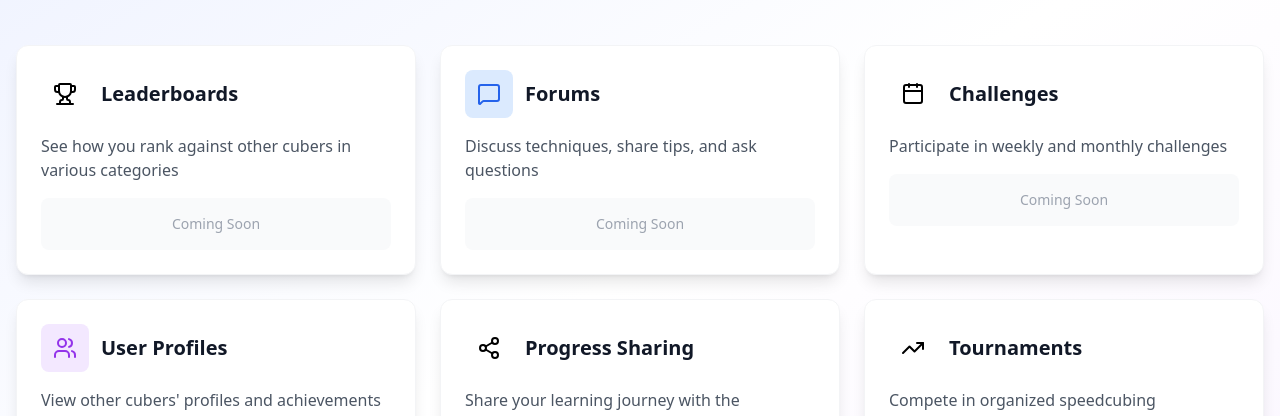
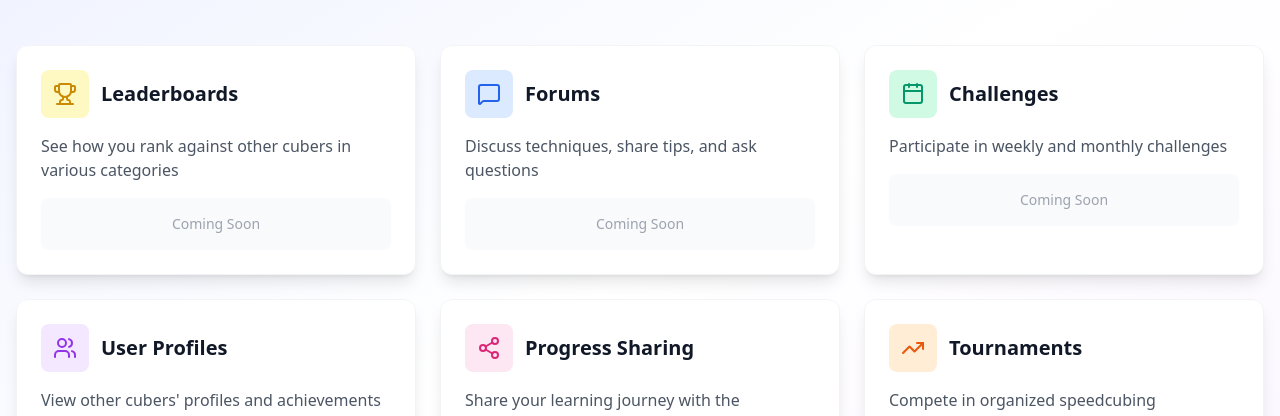
Before and after one commit to nm-dung/rubik-platform, a Next.js app: page /en/community in a window 1280 px wide. Shown: the part 200-616 px from the top of the page. Built offline with nearby package versions, Linux system fonts and the light colour scheme; no server answers.

Commit message:
fix visual bugs

```diff
--- a/app/[locale]/community/page.tsx
+++ b/app/[locale]/community/page.tsx
@@ -64,15 +64,15 @@ export default function CommunityPage() {
           {/* Challenges */}
           <div className="bg-white dark:bg-gray-800 rounded-lg sm:rounded-xl p-4 sm:p-6 shadow-lg hover:shadow-2xl transition-all duration-300 hover:scale-105 hover:-translate-y-2 border border-gray-100 dark:border-gray-700 touch-manipulation active:scale-95 card-hover group">
             <div className="flex items-center gap-2 sm:gap-3 mb-3 sm:mb-4">
-              <div className="bg-green-100 dark:bg-green-900/30 p-2 sm:p-3 rounded-lg group-hover:scale-110 group-hover:rotate-12 transition-transform duration-300">
-                <Calendar className="w-5 h-5 sm:w-6 sm:h-6 text-green-600 dark:text-green-400" />
+              <div className="bg-emerald-100 dark:bg-emerald-900/30 p-2 sm:p-3 rounded-lg group-hover:scale-110 group-hover:rotate-12 transition-transform duration-300">
+                <Calendar className="w-5 h-5 sm:w-6 sm:h-6 text-emerald-600 dark:text-emerald-400" />
               </div>
-              <h3 className="text-lg sm:text-xl font-semibold text-gray-900 dark:text-white group-hover:text-green-600 dark:group-hover:text-green-400 transition-colors">Challenges</h3>
+              <h3 className="text-lg sm:text-xl font-semibold text-gray-900 dark:text-white group-hover:text-emerald-600 dark:group-hover:text-emerald-400 transition-colors">Challenges</h3>
             </div>
             <p className="text-sm sm:text-base text-gray-600 dark:text-gray-300 mb-3 sm:mb-4">
               Participate in weekly and monthly challenges
             </p>
-            <div className="bg-gray-50 dark:bg-gray-700/50 rounded-lg p-3 sm:p-4 text-center text-gray-400 dark:text-gray-500 text-sm group-hover:bg-green-50 dark:group-hover:bg-green-900/20 group-hover:text-green-600 dark:group-hover:text-green-400 transition-colors">
+            <div className="bg-gray-50 dark:bg-gray-700/50 rounded-lg p-3 sm:p-4 text-center text-gray-400 dark:text-gray-500 text-sm group-hover:bg-emerald-50 dark:group-hover:bg-emerald-900/20 group-hover:text-emerald-600 dark:group-hover:text-emerald-400 transition-colors">
               Coming Soon
             </div>
           </div>
--- a/app/[locale]/learn/page.tsx
+++ b/app/[locale]/learn/page.tsx
@@ -124,8 +124,8 @@ export default function LearnPage({ params }: { params: Promise<{ locale: string
       {/* Beginner Path - Structured, Linear */}
       <section className="mb-8 sm:mb-16">
         <div className="flex items-center gap-3 mb-4 sm:mb-6">
-          <div className="p-2 sm:p-3 bg-green-100 dark:bg-green-900/30 rounded-lg">
-            <Lightbulb className="w-5 h-5 sm:w-6 sm:h-6 text-green-600 dark:text-green-400" />
+          <div className="p-2 sm:p-3 bg-emerald-100 dark:bg-emerald-900/30 rounded-lg">
+            <Lightbulb className="w-5 h-5 sm:w-6 sm:h-6 text-emerald-600 dark:text-emerald-400" />
           </div>
           <div>
             <h2 className="text-2xl sm:text-3xl font-black text-slate-900 dark:text-white">Beginner Path</h2>
@@ -133,8 +133,8 @@ export default function LearnPage({ params }: { params: Promise<{ locale: string
           </div>
         </div>
 
-        <div className="bg-green-50 dark:bg-green-900/20 border border-green-200 dark:border-green-800 rounded-xl p-3 sm:p-4 mb-4 sm:mb-6">
-          <p className="text-xs sm:text-sm text-green-800 dark:text-green-400">
+        <div className="bg-emerald-50 dark:bg-emerald-900/20 border border-emerald-200 dark:border-emerald-800 rounded-xl p-3 sm:p-4 mb-4 sm:mb-6">
+          <p className="text-xs sm:text-sm text-emerald-800 dark:text-emerald-400">
             <strong>Linear progression:</strong> Complete lessons in order. Each lesson builds on the previous one.
           </p>
         </div>
--- a/app/globals.css
+++ b/app/globals.css
@@ -73,6 +73,72 @@
   --color-emerald-700: #047857;
   --color-emerald-800: #065f46;
   --color-emerald-900: #064e3b;
+
+  --color-green-50: #f0fdf4;
+  --color-green-100: #dcfce7;
+  --color-green-200: #bbf7d0;
+  --color-green-300: #86efac;
+  --color-green-400: #4ade80;
+  --color-green-500: #22c55e;
+  --color-green-600: #16a34a;
+  --color-green-700: #15803d;
+  --color-green-800: #166534;
+  --color-green-900: #14532d;
+
+  --color-yellow-50: #fefce8;
+  --color-yellow-100: #fef9c3;
+  --color-yellow-200: #fef08a;
+  --color-yellow-300: #fde047;
+  --color-yellow-400: #facc15;
+  --color-yellow-500: #eab308;
+  --color-yellow-600: #ca8a04;
+  --color-yellow-700: #a16207;
+  --color-yellow-800: #854d0e;
+  --color-yellow-900: #713f12;
+
+  --color-pink-50: #fdf2f8;
+  --color-pink-100: #fce7f3;
+  --color-pink-200: #fbcfe8;
+  --color-pink-300: #f9a8d4;
+  --color-pink-400: #f472b6;
+  --color-pink-500: #ec4899;
+  --color-pink-600: #db2777;
+  --color-pink-700: #be185d;
+  --color-pink-800: #9d174d;
+  --color-pink-900: #831843;
+
+  --color-orange-50: #fff7ed;
+  --color-orange-100: #ffedd5;
+  --color-orange-200: #fed7aa;
+  --color-orange-300: #fdba74;
+  --color-orange-400: #fb923c;
+  --color-orange-500: #f97316;
+  --color-orange-600: #ea580c;
+  --color-orange-700: #c2410c;
+  --color-orange-800: #9a3412;
+  --color-orange-900: #7c2d12;
+
+  --color-teal-50: #f0fdfa;
+  --color-teal-100: #ccfbf1;
+  --color-teal-200: #99f6e4;
+  --color-teal-300: #5eead4;
+  --color-teal-400: #2dd4bf;
+  --color-teal-500: #14b8a6;
+  --color-teal-600: #0d9488;
+  --color-teal-700: #0f766e;
+  --color-teal-800: #115e59;
+  --color-teal-900: #134e4a;
+
+  --color-cyan-50: #ecfeff;
+  --color-cyan-100: #cffafe;
+  --color-cyan-200: #a5f3fc;
+  --color-cyan-300: #67e8f9;
+  --color-cyan-400: #22d3ee;
+  --color-cyan-500: #06b6d4;
+  --color-cyan-600: #0891b2;
+  --color-cyan-700: #0e7490;
+  --color-cyan-800: #155e75;
+  --color-cyan-900: #164e63;
 
   --color-amber-50: #fffbeb;
   --color-amber-100: #fef3c7;
--- a/components/dashboard/AchievementModal.tsx
+++ b/components/dashboard/AchievementModal.tsx
@@ -72,7 +72,7 @@ export function AchievementModal({ achievement, locale, onClose }: AchievementMo
           </div>
 
           {achievement.unlockedAt && (
-            <div className="text-center text-sm text-slate-500 dark:text-slate-400 mb-6 bg-green-50 dark:bg-green-900/20 text-green-700 dark:text-green-400 py-2 rounded-xl">
+            <div className="text-center text-sm text-slate-500 dark:text-slate-400 mb-6 bg-emerald-50 dark:bg-emerald-900/20 text-emerald-700 dark:text-emerald-400 py-2 rounded-xl">
               {isVietnamese ? '🎉 Đã mở khóa:' : '🎉 Unlocked:'} {new Date(achievement.unlockedAt).toLocaleDateString()}
             </div>
           )}
--- a/components/lessons/LessonCard.tsx
+++ b/components/lessons/LessonCard.tsx
@@ -13,16 +13,16 @@ interface LessonCardProps {
 const difficultyColors: Record<LessonDifficulty, { bg: string; text: string; badge: string; border: string; accent: string; badgeBorder: string }> = {
   beginner: {
     bg: 'bg-white dark:bg-gray-800',
-    text: 'text-green-900 dark:text-green-100',
-    badge: 'bg-green-500 text-white border-green-600 dark:bg-green-900/30 dark:text-green-400 dark:border-green-700',
-    border: 'border-green-200 dark:border-green-800',
-    accent: 'bg-green-500',
-    badgeBorder: 'border-2 border-green-600 dark:border-green-700'
+    text: 'text-emerald-900 dark:text-emerald-100',
+    badge: 'bg-emerald-500 text-white dark:bg-emerald-600',
+    border: 'border-emerald-200 dark:border-emerald-800',
+    accent: 'bg-emerald-500',
+    badgeBorder: 'border-2 border-emerald-600 dark:border-emerald-700'
   },
   intermediate: {
     bg: 'bg-white dark:bg-gray-800',
     text: 'text-blue-900 dark:text-blue-100',
-    badge: 'bg-blue-500 text-white border-blue-600 dark:bg-blue-900/30 text-blue-400 dark:border-blue-700',
+    badge: 'bg-blue-500 text-white dark:bg-blue-600',
     border: 'border-blue-200 dark:border-blue-800',
     accent: 'bg-blue-500',
     badgeBorder: 'border-2 border-blue-600 dark:border-blue-700'
@@ -30,7 +30,7 @@ const difficultyColors: Record<LessonDifficulty, { bg: string; text: string; bad
   advanced: {
     bg: 'bg-white dark:bg-gray-800',
     text: 'text-purple-900 dark:text-purple-100',
-    badge: 'bg-purple-500 text-white border-purple-600 dark:bg-purple-900/30 text-purple-400 dark:border-purple-700',
+    badge: 'bg-purple-500 text-white dark:bg-purple-600',
     border: 'border-purple-200 dark:border-purple-800',
     accent: 'bg-purple-500',
     badgeBorder: 'border-2 border-purple-600 dark:border-purple-700'
@@ -44,6 +44,8 @@ export default function LessonCard({ lesson, locale }: LessonCardProps) {
   const title = locale === 'vi' ? lesson.title_vi : lesson.title_en;
   const description = locale === 'vi' ? lesson.description_vi : lesson.description_en;
   const colors = difficultyColors[lesson.difficulty];
+
+
 
   const isCompleted = completedLessonIds.includes(lesson.id);
   const progress = lessonProgress[lesson.id] || { completed: false, reviewCount: 0, lastReviewed: null };
--- a/components/lessons/LessonDetailContent.tsx
+++ b/components/lessons/LessonDetailContent.tsx
@@ -15,7 +15,7 @@ interface LessonDetailContentProps {
 }
 
 const difficultyMeta: Record<LessonDifficulty, { label: string; labelVi: string; badgeClass: string }> = {
-  beginner: { label: "Beginner", labelVi: "Cơ bản", badgeClass: "bg-green-100 dark:bg-green-900/30 text-green-700 dark:text-green-400 border-green-200 dark:border-green-800" },
+  beginner: { label: "Beginner", labelVi: "Cơ bản", badgeClass: "bg-emerald-100 dark:bg-emerald-900/30 text-emerald-700 dark:text-emerald-400 border-emerald-200 dark:border-emerald-800" },
   intermediate: { label: "Intermediate", labelVi: "Trung cấp", badgeClass: "bg-blue-100 dark:bg-blue-900/30 text-blue-700 dark:text-blue-400 border-blue-200 dark:border-blue-800" },
   advanced: { label: "Advanced", labelVi: "Nâng cao", badgeClass: "bg-purple-100 dark:bg-purple-900/30 text-purple-700 dark:text-purple-400 border-purple-200 dark:border-purple-800" },
 };
```
Also changed, not shown: app/[locale]/dashboard/page.tsx (+12 -12 lines).
